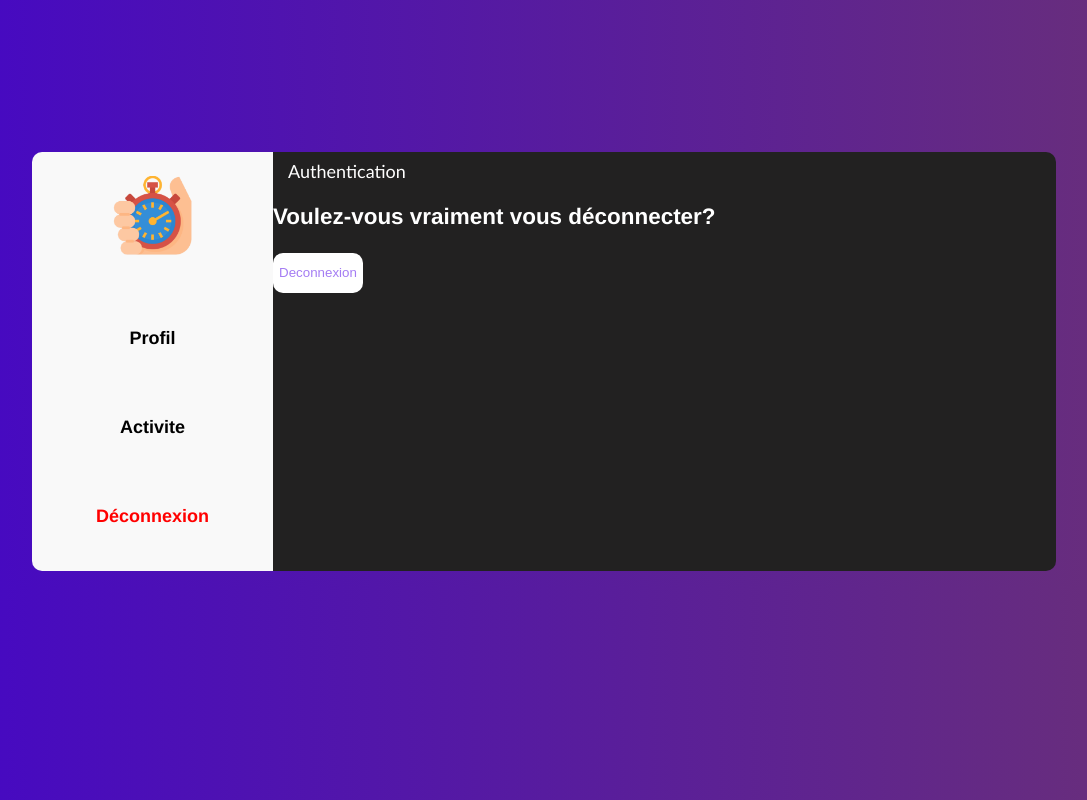
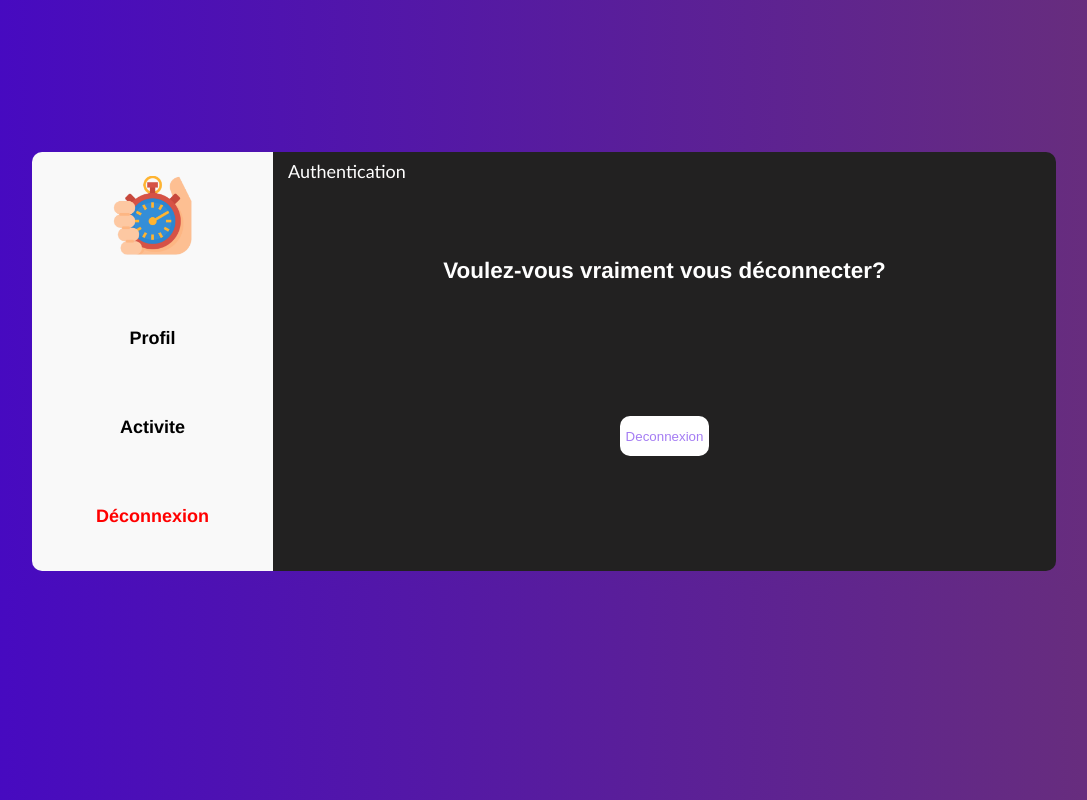
Before and after one commit to SerrierMatheo/Timely_SERRIER_TAMOURGH, a Vue app: page /logout in a window 1280 px wide. Shown: the whole page, without its empty margins (96-1183 px from the left). Built offline with nearby package versions, Linux system fonts and the light colour scheme.

Commit message:
logout.vue style

```diff
--- a/src/components/Logout.vue
+++ b/src/components/Logout.vue
@@ -14,8 +14,10 @@ export default {
 </script>
 
 <template>
-  <div class="itm">
+  <div class="form">
   <h3>Voulez-vous vraiment vous déconnecter?</h3>
+  </div>
+  <div class="form">
   <button @click="logout" class="btn"><span class="text">Deconnexion</span></button>
   </div>
 </template>
```
